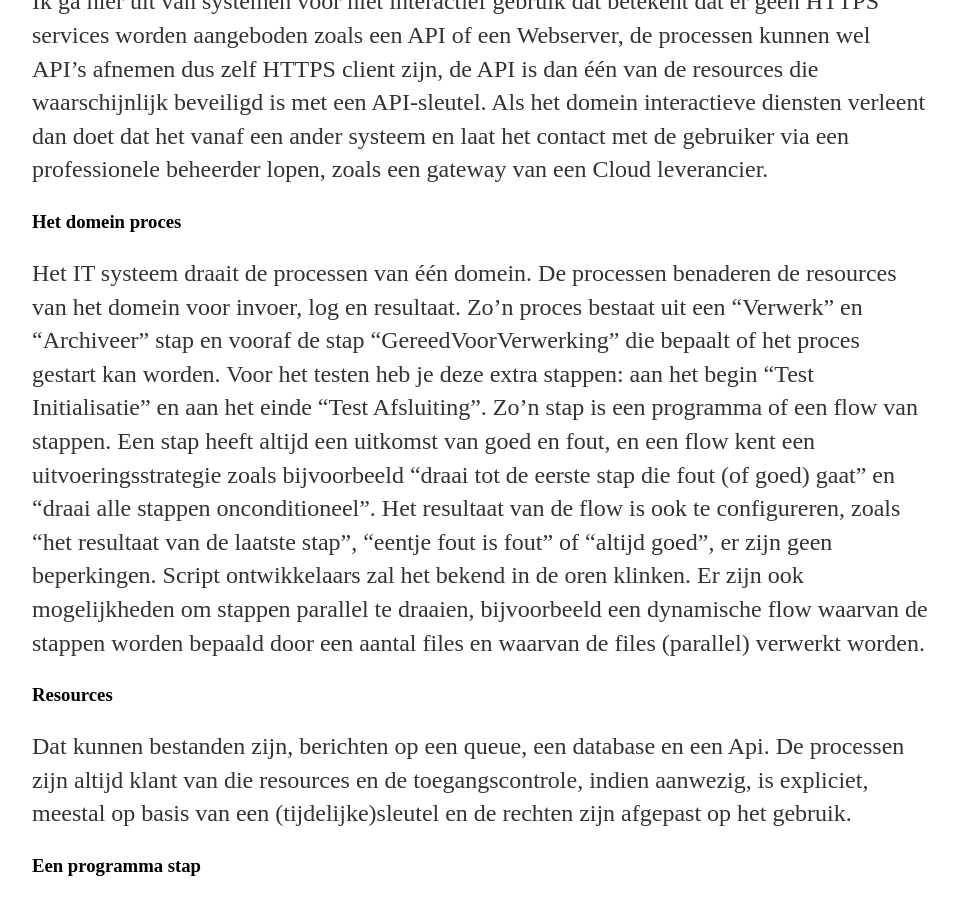
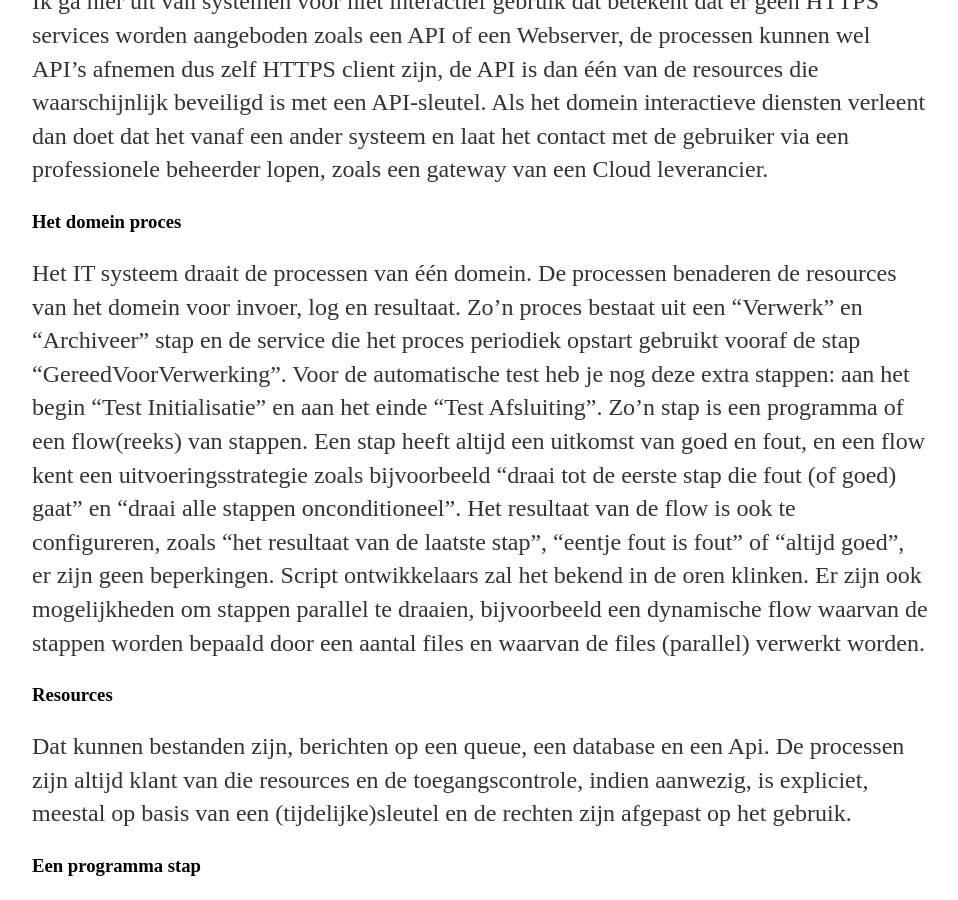
Before and after one commit to paedelm/paedelm.github.io, a Jekyll site: the page built from _posts/2021-10-12-ontwikkelen van een betrouwbaar systeem.md, in a window 1280 px wide and 900 px high, scrolled down 2514 px. Shown: the whole window, without its empty margins (160-1118 px from the left). Built offline with Jekyll 4.4.1, drawn with Linux system fonts in a browser that asks for light colours.

Commit message:
service stap gereedvoorverwerkinbg

```diff
--- a/_posts/2021-10-12-ontwikkelen van een betrouwbaar systeem.md
+++ b/_posts/2021-10-12-ontwikkelen van een betrouwbaar systeem.md
@@ -20,7 +20,7 @@ Een veilig systeem om gegevens te verwerken lijkt op een tijdelijke werkplaats z
  Ik ga hier uit van systemen voor niet interactief gebruik dat betekent dat er geen HTTPS services worden aangeboden zoals een API of een Webserver, de processen kunnen wel API's afnemen dus zelf HTTPS client zijn, de API is dan één van de resources die waarschijnlijk beveiligd is met een API-sleutel. Als het domein interactieve diensten verleent dan doet dat het vanaf een ander systeem en laat het contact met de gebruiker via een professionele beheerder lopen, zoals een gateway van een Cloud leverancier.
 
 ### Het domein proces
- Het IT systeem draait de processen van één domein. De processen benaderen de resources van het domein voor invoer, log en resultaat. Zo'n proces bestaat uit een "Verwerk" en "Archiveer" stap en vooraf de stap "GereedVoorVerwerking" die bepaalt of het proces gestart kan worden. Voor het testen heb je deze extra stappen: aan het begin "Test Initialisatie" en aan het einde "Test Afsluiting". Zo'n stap is een programma of een flow van stappen. Een stap heeft altijd een uitkomst van goed en fout, en een flow kent een uitvoeringsstrategie zoals bijvoorbeeld "draai tot de eerste stap die fout (of goed) gaat" en "draai alle stappen onconditioneel". Het resultaat van de flow is ook te configureren, zoals "het resultaat van de laatste stap", "eentje fout is fout" of "altijd goed", er zijn geen beperkingen. Script ontwikkelaars zal het bekend in de oren klinken. Er zijn ook mogelijkheden om stappen parallel te draaien, bijvoorbeeld een dynamische flow waarvan de stappen worden bepaald door een aantal files en waarvan de files (parallel) verwerkt worden.
+ Het IT systeem draait de processen van één domein. De processen benaderen de resources van het domein voor invoer, log en resultaat. Zo'n proces bestaat uit een "Verwerk" en "Archiveer" stap en de service die het proces periodiek opstart gebruikt vooraf de stap "GereedVoorVerwerking". Voor de automatische test heb je nog deze extra stappen: aan het begin "Test Initialisatie" en aan het einde "Test Afsluiting". Zo'n stap is een programma of een flow(reeks) van stappen. Een stap heeft altijd een uitkomst van goed en fout, en een flow kent een uitvoeringsstrategie zoals bijvoorbeeld "draai tot de eerste stap die fout (of goed) gaat" en "draai alle stappen onconditioneel". Het resultaat van de flow is ook te configureren, zoals "het resultaat van de laatste stap", "eentje fout is fout" of "altijd goed", er zijn geen beperkingen. Script ontwikkelaars zal het bekend in de oren klinken. Er zijn ook mogelijkheden om stappen parallel te draaien, bijvoorbeeld een dynamische flow waarvan de stappen worden bepaald door een aantal files en waarvan de files (parallel) verwerkt worden.
 
 ### Resources
  Dat kunnen bestanden zijn, berichten op een queue, een database en een Api. De processen zijn altijd klant van die resources en de toegangscontrole, indien aanwezig, is expliciet, meestal op basis van een (tijdelijke)sleutel en de rechten zijn afgepast op het gebruik.
```
